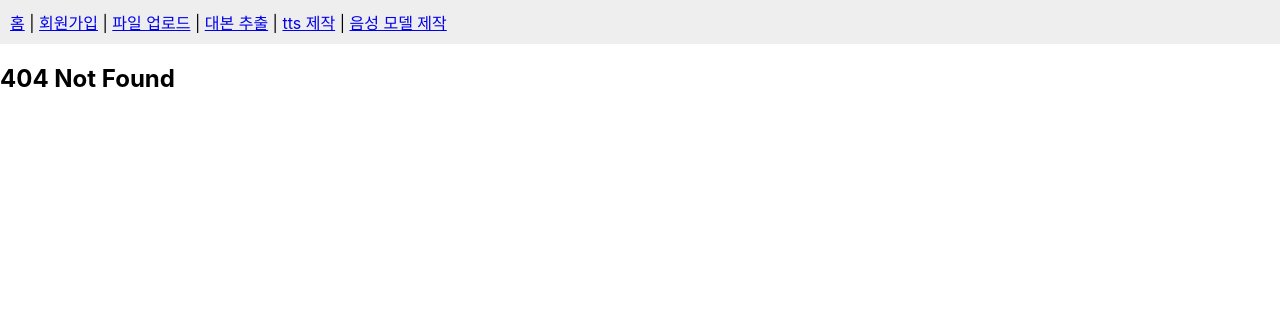
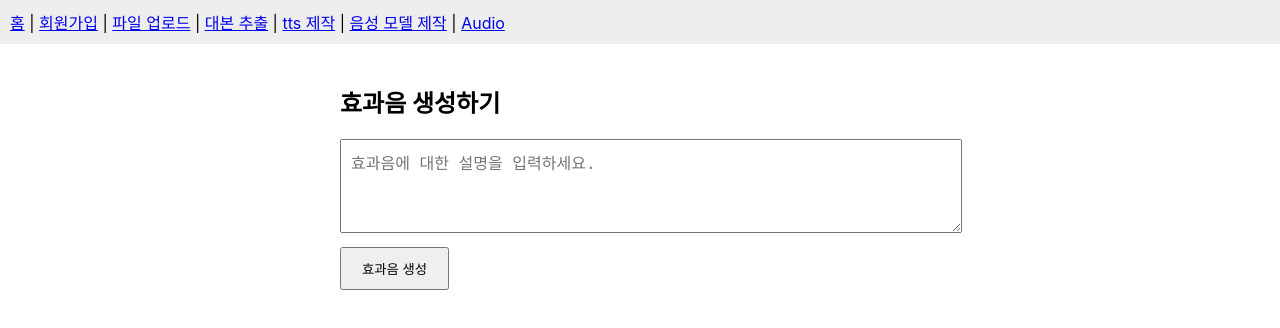
Before and after one commit to leeway01/test-front, a React (Create React App) app: page /audio in a window 1280 px wide. Before the commit this address had no page. Shown: the top 328 px of the page. Built offline with nearby package versions, Linux system fonts and the light colour scheme; the HTML template or start-up script is replaced by a standard one.

Commit message:
효과음 생성

```diff
--- a/src/App.js
+++ b/src/App.js
@@ -7,6 +7,7 @@ import Upload from './pages/Upload';
 import Stt from './pages/SttVideo';
 import Generated from './pages/generate_tts';
 import CreateVoice from './pages/createVoiceModel';
+import Audio from './pages/audio';
 
 function App() {
   return (
@@ -22,6 +23,7 @@ function App() {
         <Route path="/stt" element={<Stt />} />
         <Route path="/generated" element={<Generated />} />
         <Route path="/createvoice" element={<CreateVoice />} />
+        <Route path="/audio" element={<Audio />} />
         {/* 404 대응 */}
         <Route path="*" element={<h2>404 Not Found</h2>} />
       </Routes>
--- a/src/components/Header.jsx
+++ b/src/components/Header.jsx
@@ -8,7 +8,8 @@ function Header() {
         <Link to="/">홈</Link> | <Link to="/signup">회원가입</Link> |{' '}
         <Link to="/upload">파일 업로드</Link> | <Link to="/stt">대본 추출</Link>{' '}
         | <Link to="/generated">tts 제작</Link> |{' '}
-        <Link to="/createvoice">음성 모델 제작</Link>
+        <Link to="/createvoice">음성 모델 제작</Link> |{' '}
+        <Link to="/audio">Audio</Link>
       </nav>
     </header>
   );
--- /dev/null
+++ b/src/pages/audio.jsx
@@ -0,0 +1,89 @@
+import React, { useState } from 'react';
+
+const AudioGenerator = () => {
+  const [text, setText] = useState('');
+  const [audioUrl, setAudioUrl] = useState(null);
+  const [loading, setLoading] = useState(false);
+  const [error, setError] = useState('');
+
+  const handleSubmit = async (e) => {
+    e.preventDefault();
+    setLoading(true);
+    setError('');
+    setAudioUrl(null);
+
+    try {
+      // FormData를 사용하여 서버에 전송
+      const formData = new FormData();
+      formData.append('text', text);
+      formData.append('duration', 10.0); // 선택 사항 (필요시)
+      formData.append('prompt_influence', 0.3); // 선택 사항 (필요시)
+
+      const response = await fetch(
+        'http://localhost:8002/generate-sound-effect',
+        {
+          method: 'POST',
+          body: formData,
+        }
+      );
+
+      if (!response.ok) {
+        throw new Error('오디오 생성에 실패했습니다.');
+      }
+
+      // 서버에서 JSON 응답을 받음 (예: { message: "...", file_url: "/extracted_audio/sound_effects/xxx.mp3" })
+      const data = await response.json();
+      // 서버가 상대 경로를 반환하는 경우, 전체 URL로 변경합니다.
+      const completeUrl = data.file_url.startsWith('http')
+        ? data.file_url
+        : `http://localhost:8002${data.file_url}`;
+      setAudioUrl(completeUrl);
+    } catch (err) {
+      setError(err.message);
+    } finally {
+      setLoading(false);
+    }
+  };
+
+  return (
+    <div style={{ maxWidth: '600px', margin: '0 auto', padding: '20px' }}>
+      <h2>효과음 생성하기</h2>
+      <form onSubmit={handleSubmit}>
+        <textarea
+          value={text}
+          onChange={(e) => setText(e.target.value)}
+          placeholder="효과음에 대한 설명을 입력하세요."
+          rows="4"
+          style={{ width: '100%', padding: '10px', fontSize: '16px' }}
+        />
+        <br />
+        <button
+          type="submit"
+          disabled={loading}
+          style={{ marginTop: '10px', padding: '10px 20px' }}
+        >
+          {loading ? '생성 중...' : '효과음 생성'}
+        </button>
+      </form>
+      {error && <p style={{ color: 'red', marginTop: '10px' }}>{error}</p>}
+      {audioUrl && (
+        <div style={{ marginTop: '20px' }}>
+          <h3>생성된 오디오:</h3>
+          <audio controls src={audioUrl} style={{ width: '100%' }}>
+            브라우저가 audio 태그를 지원하지 않습니다.
+          </audio>
+          <br />
+          <a
+            href={audioUrl}
+            download="generated.mp3"
+            style={{ display: 'inline-block', marginTop: '10px' }}
+          >
+            파일 다운로드
+          </a>
+        </div>
+      )}
+    </div>
+  );
+};
+
+export default AudioGenerator;
```
